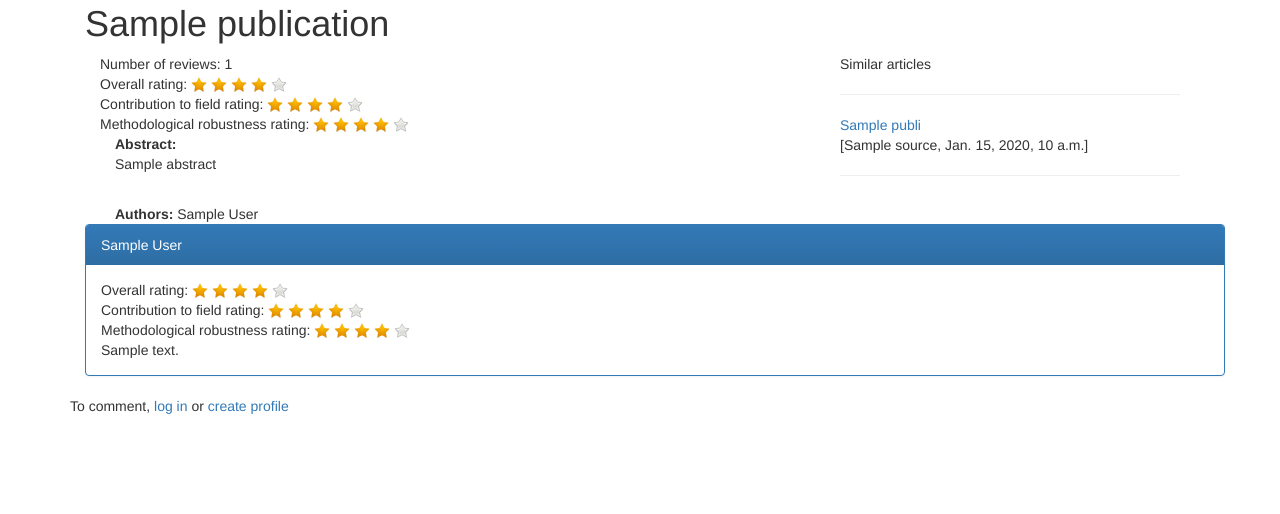
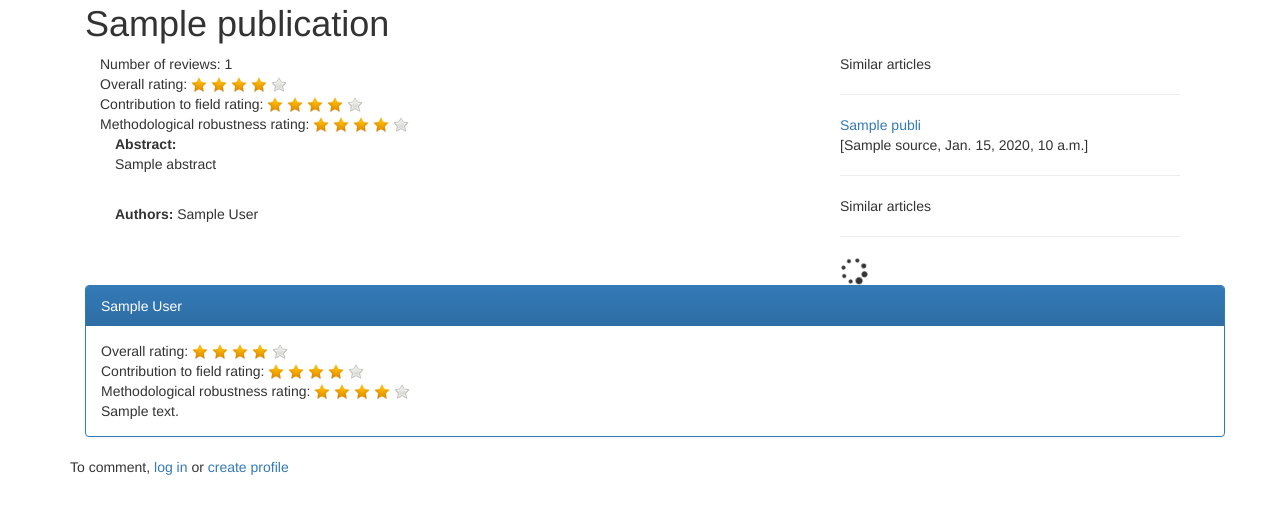
Before and after one commit to afouchet/OpenReview, a Django app: template templates/open_review/desc_publi.html in a window 1280 px wide. Shown: the part 156-670 px from the top of the page. Run offline with Django 3.2, Linux system fonts and the light colour scheme; the template is opened without the code that fills it: most values are stand-ins (such as "Sample title", 1, 10 or a date in 2020); some libraries are stand-ins or nearby versions.

Commit message:
WIP: javascript to make the similars

```diff
--- a/templates/open_review/desc_publi.html
+++ b/templates/open_review/desc_publi.html
@@ -41,6 +41,12 @@
 	</br>
         <hr>
       {% endfor %}
+    </div>
+    <div class="col-lg-4 col-md-4 col-xs-4">
+      Similar articles</br>
+      <hr>
+      <div id="similar-articles">
+      </div>
     </div>
   </div>
 </div>
@@ -120,4 +126,40 @@
 {% endif %}
 </div>
 
+<script>
+  div_similar = document.getElementById("similar-articles");
+  div_similar.innerHTML = "<i class='fa fa-spinner fa-spin fa-2x'></i>";
+
+  var post_request = {'page': 0, 'page_size': 5};
+  $.ajax({
+    url: "{% url 'open_review:api_similar_articles' publication.id %}?limit=5",
+    type: 'GET',
+    success: function(data, status, xhr) {
+      var count = len(data);
+      var publi;
+      div_similar.innerHTML = "";
+      for (var i=0;i < count; i++){
+	publi = data[i]
+        var row = document.createElement('a');
+        row.href = "/open_review/desc/" + publi['id'];
+        row.innerHTML = publi['title'];
+        div_similar.appendChild(row);
+        var text = document.createTextNode("</br>[" + publi['source'] + ", " + publi['pub_date']  + "]");
+        div_similar.appendChild(text);
+	if (-1 < publi['tags'].indexOf('pubmed_pubmed_reviews')) {
+          var span = document.createElement('span');
+          span.innerHTML = "Review";
+          span.classList.add("badge");
+          div_similar.append(span)
+	}
+        var text = document.createTextNode("</br><hr>");
+        div_similar.appendChild(text);
+      }
+    },
+    error: function(exception){
+      alert('Exception:' + exception);
+    },
+  })
+  alert("I'm alerting you");
+</script>
 {% endblock %}
```
